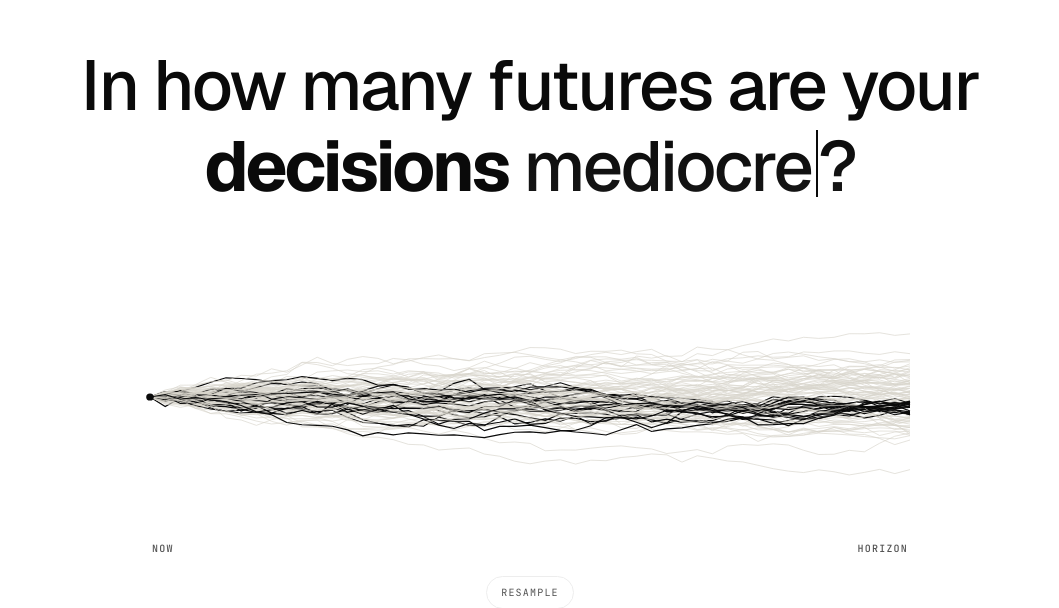
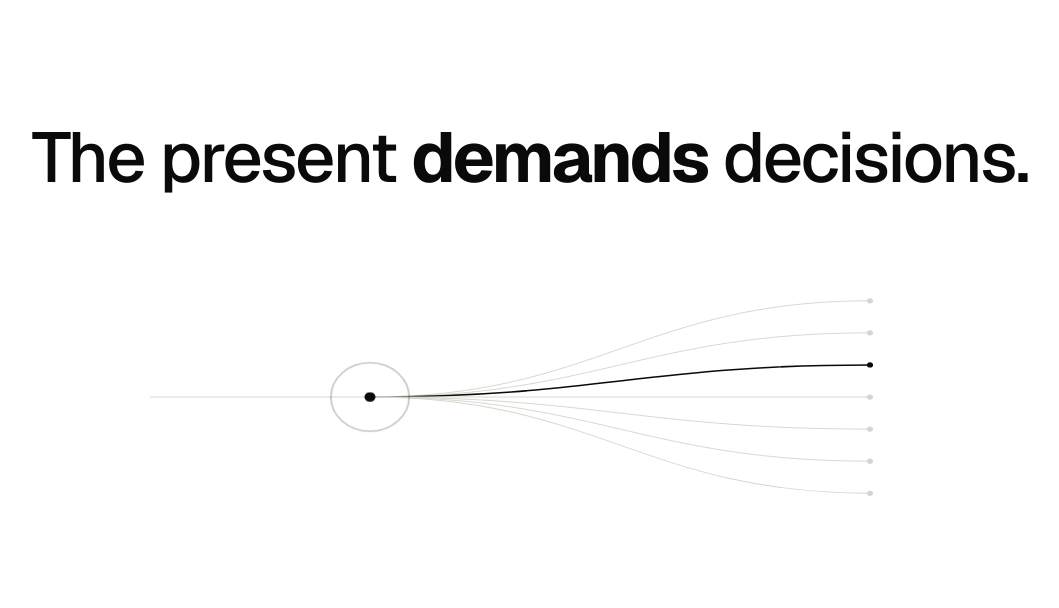
Before and after one commit to juliustgeiger-lab/Personal-Webseite, a Next.js app: page / in a window 1280 px wide. Shown: the part 873-1481 px from the top of the page, without its empty margins (110-1169 px from the left). Built offline with nearby package versions, Linux system fonts and the light colour scheme.

Commit message:
Add present section: 'The present demands decisions' with fork visualization (NOW dot + pulsing ring + 7 rotating future branches)

```diff
--- a/src/app/globals.css
+++ b/src/app/globals.css
@@ -382,6 +382,93 @@ main.home {
   font-weight: 400;
 }
 
+/* ===== PRESENT (fork — present demands decisions) ===== */
+section.present {
+  max-width: 1100px;
+  margin: 0 auto;
+  padding: 100px 32px;
+  min-height: 100vh;
+  display: flex;
+  flex-direction: column;
+  align-items: center;
+  justify-content: center;
+  gap: 60px;
+  position: relative;
+  z-index: 2;
+  scroll-snap-align: start;
+  scroll-margin-top: 80px;
+}
+
+.present-headline {
+  font-family: var(--font-geist-sans), "Geist", sans-serif;
+  font-weight: 500;
+  font-size: clamp(32px, 5.5vw, 72px);
+  line-height: 1.15;
+  letter-spacing: -0.03em;
+  color: var(--ink);
+  text-align: center;
+  max-width: 24ch;
+}
+
+.present-svg {
+  width: min(760px, 100%);
+  height: 280px;
+  display: block;
+  overflow: visible;
+}
+
+.present-line {
+  stroke: #d8d5cc;
+  stroke-width: 1;
+}
+
+.present-path {
+  fill: none;
+  stroke: #d8d5cc;
+  stroke-width: 1;
+  transition:
+    stroke 500ms cubic-bezier(0.22, 1, 0.36, 1),
+    stroke-width 500ms cubic-bezier(0.22, 1, 0.36, 1);
+}
+
+.present-end {
+  fill: #d8d5cc;
+  transition: fill 500ms ease;
+}
+
+.present-branch--on .present-path {
+  stroke: #0a0a0a;
+  stroke-width: 1.8;
+}
+
+.present-branch--on .present-end {
+  fill: #0a0a0a;
+}
+
+.present-dot {
+  fill: #0a0a0a;
+}
+
+.present-pulse {
+  fill: none;
+  stroke: #0a0a0a;
+  stroke-width: 1;
+  transform-origin: center;
+  transform-box: fill-box;
+  animation: present-pulse 2s cubic-bezier(0.22, 1, 0.36, 1) infinite;
+}
+
+@keyframes present-pulse {
+  0% {
+    transform: scale(0.35);
+    opacity: 0.7;
+  }
+  100% {
+    transform: scale(2.6);
+    opacity: 0;
+  }
+}
+
 /* ===== FUTURES (rotating word + Monte Carlo) ===== */
 section.futures {
   max-width: 1100px;
@@ -410,7 +497,7 @@ section.futures {
   max-width: 24ch;
 }
 
-.futures-headline .emph {
+.emph {
   font-style: normal;
   font-weight: 700;
   color: var(--ink);
--- a/src/app/page.tsx
+++ b/src/app/page.tsx
@@ -1,6 +1,7 @@
 import Link from "next/link";
 import { getAllPosts } from "@/lib/posts";
 import InvisibleWord from "@/components/InvisibleWord";
+import PresentSection from "@/components/PresentSection";
 import FuturesSection from "@/components/FuturesSection";
 
 export default function Home() {
@@ -29,6 +30,8 @@ export default function Home() {
           </Link>
         </div>
       </section>
+
+      <PresentSection />
 
       <FuturesSection />
 
--- /dev/null
+++ b/src/components/PresentSection.tsx
@@ -0,0 +1,81 @@
+"use client";
+
+import { useEffect, useState } from "react";
+
+const N_PATHS = 7;
+const ROTATE_MS = 2000;
+const VIEW_W = 760;
+const VIEW_H = 320;
+const START_X = 220;
+const START_Y = 160;
+const END_X = 720;
+const SPREAD = 220;
+
+function forkPath(sx: number, sy: number, ex: number, ey: number): string {
+  const mid = (ex - sx) * 0.45;
+  return `M ${sx} ${sy} C ${sx + mid} ${sy}, ${ex - mid} ${ey}, ${ex} ${ey}`;
+}
+
+export default function PresentSection() {
+  const [active, setActive] = useState<number>(Math.floor(N_PATHS / 2));
+
+  useEffect(() => {
+    const id = setInterval(() => {
+      setActive((curr) => {
+        let next = curr;
+        while (next === curr) {
+          next = Math.floor(Math.random() * N_PATHS);
+        }
+        return next;
+      });
+    }, ROTATE_MS);
+    return () => clearInterval(id);
+  }, []);
+
+  const branches = Array.from({ length: N_PATHS }, (_, i) => {
+    const frac = i / (N_PATHS - 1);
+    const endY = START_Y - SPREAD / 2 + SPREAD * frac;
+    return { d: forkPath(START_X, START_Y, END_X, endY), endY };
+  });
+
+  return (
+    <section className="present">
+      <h2 className="present-headline">
+        The present <em className="emph">demands</em> decisions.
+      </h2>
+
+      <svg
+        className="present-svg"
+        viewBox={`0 0 ${VIEW_W} ${VIEW_H}`}
+        preserveAspectRatio="none"
+        aria-hidden="true"
+      >
+        {/* Past — single incoming line */}
+        <line
+          x1={0}
+          y1={START_Y}
+          x2={START_X}
+          y2={START_Y}
+          className="present-line"
+        />
+
+        {/* Future branches */}
+        {branches.map((b, i) => (
+          <g
+            key={i}
+            className={"present-branch" + (i === active ? " present-branch--on" : "")}
+          >
+            <path d={b.d} className="present-path" />
+            <circle cx={END_X} cy={b.endY} r={3} className="present-end" />
+          </g>
+        ))}
+
+        {/* NOW — pulsing dot */}
+        <g transform={`translate(${START_X} ${START_Y})`}>
+          <circle cx={0} cy={0} r={20} className="present-pulse" />
+          <circle cx={0} cy={0} r={5.5} className="present-dot" />
+        </g>
+      </svg>
+    </section>
+  );
+}
```
